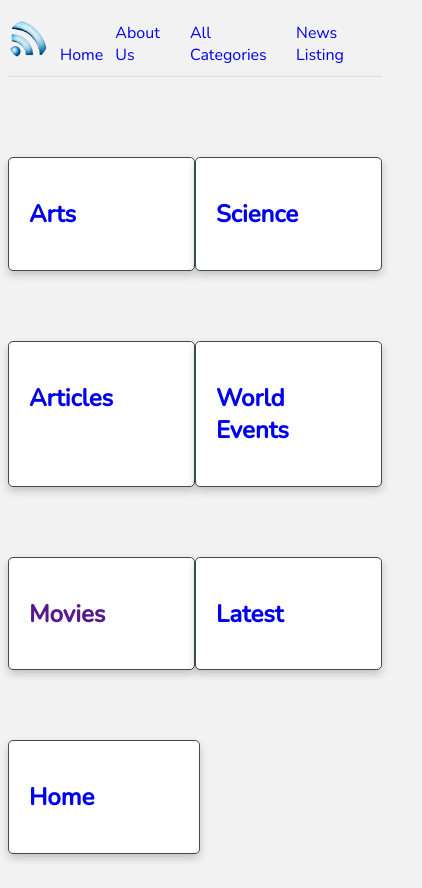
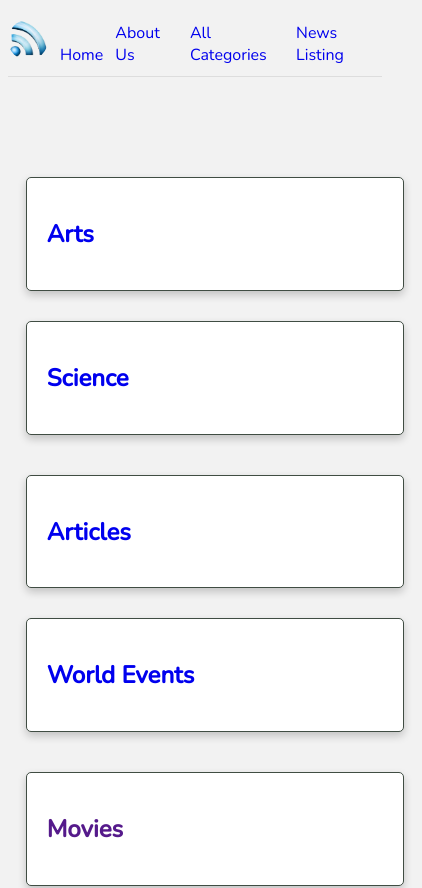
Before and after one commit to Klasss4Web/News-app-with-nextjs, a Next.js app: page /categories in a window 390 px wide. Shown: the top 888 px of the page, 422 px wide, since content can reach past the window. Built offline with nearby package versions, Linux system fonts and the light colour scheme.

Commit message:
aligned the items for small screen

```diff
--- a/package.json
+++ b/package.json
@@ -1,5 +1,5 @@
 {
-  "name": "demo",
+  "name": "news-app",
   "version": "0.1.0",
   "private": true,
   "scripts": {
--- a/pages/404.js
+++ b/pages/404.js
@@ -12,7 +12,7 @@ const NotFoundPage = () => {
       // router.go(-1)
       router.push("/")
     }, 3000)
-  }, [])
+  }, [router])
 
   return (
     <div className="not-found">
--- a/styles/Categories.module.css
+++ b/styles/Categories.module.css
@@ -7,7 +7,7 @@
 
 .card {
   background: #fff;
-  box-shadow: 0 4px 8px 0 rgba(0,0,0,0.2);
+  box-shadow: 0 4px 8px 0 rgba(0, 0, 0, 0.2);
   transition: 0.3s;
   width: 40%;
   border: 1px solid rgb(64, 77, 67);
@@ -16,7 +16,7 @@
 }
 
 .card:hover {
-  box-shadow: 0 8px 16px 0 rgba(0,0,0,0.2);
+  box-shadow: 0 8px 16px 0 rgba(0, 0, 0, 0.2);
 }
 
 .single {
@@ -30,3 +30,19 @@
 .single:hover {
   border-left: 8px solid #4979ff;
 }
+
+@media (max-width: 600px) {
+  .container {
+    width: 100%;
+    flex-direction: column;
+    gap: 30px;
+    justify-content: center;
+    align-items: center;
+    margin-bottom: 0;
+    padding: 20px;
+  }
+
+  .card {
+    width: 90%;
+  }
+}
--- a/styles/Home.module.css
+++ b/styles/Home.module.css
@@ -1,3 +1,8 @@
+.main {
+  padding-left: 20px;
+  padding-right: 20px;
+}
+
 .title {
   color: #333;
   padding-bottom: 20px;
```
Also changed, not shown: pages/categories/[categories].js (+0 -19 lines).
